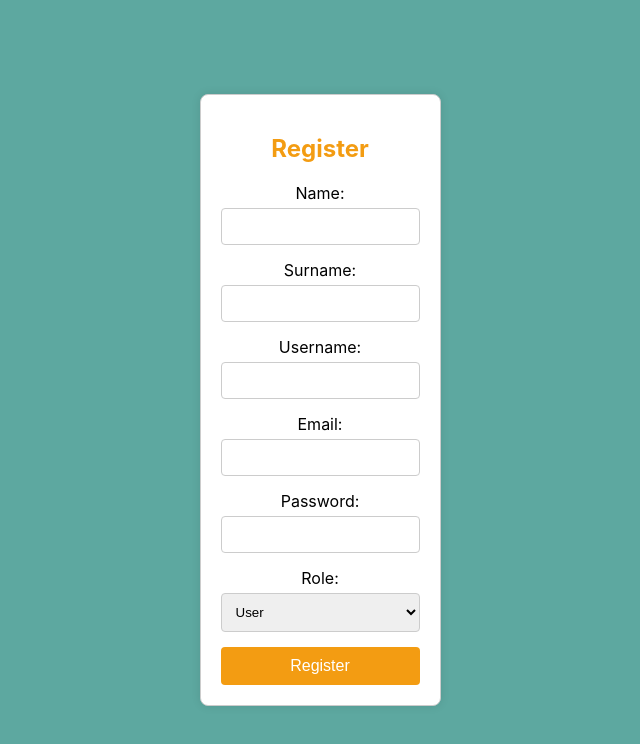
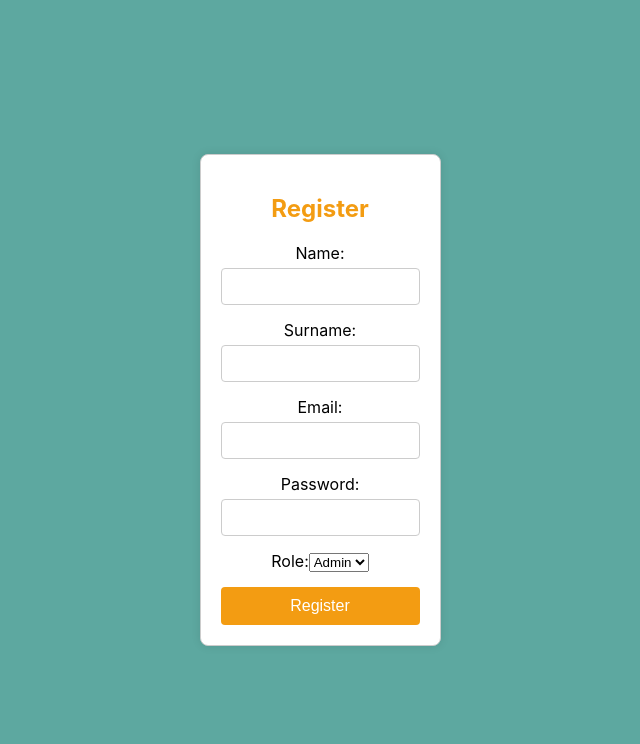
Before and after one commit to elab-development/internet-tehnologije-projekat-interaktivnikalendar_2020_0095, a React (Create React App) app in the folder react_aplikacija/: page /registration in a window 1280 px wide. Shown: the top 744 px of the page, without its empty margins (320-960 px from the left). Built offline with nearby package versions, Linux system fonts and the light colour scheme.

Commit message:
Povezana registracija sa laravelom

```diff
--- /dev/null
+++ b/package.json
@@ -0,0 +1,5 @@
+{
+  "dependencies": {
+    "axios": "^1.7.5"
+  }
+}
--- a/react_aplikacija/src/components/Login.jsx
+++ b/react_aplikacija/src/components/Login.jsx
@@ -1,4 +1,4 @@
-
+/*
 import React, { useState } from 'react';
 import { useNavigate } from 'react-router-dom';
 
@@ -50,3 +50,70 @@ const Login = () => {
 };
 
 export default Login;
+*/
+
+import React, { useState } from 'react';
+import { useNavigate } from 'react-router-dom';
+import axios from 'axios';
+
+const Login = () => {
+  const [email, setEmail] = useState('');
+  const [password, setPassword] = useState('');
+  const navigate = useNavigate();
+
+  const handleSubmit = async (e) => {
+    e.preventDefault();
+
+    // Create an object containing all login data
+    const loginData = {
+      email,
+      password,
+    };
+
+    try {
+      // Send the login data to your backend
+      await axios.post("http://127.0.0.1:8000/api/login", loginData);
+
+      // Redirect to the dashboard upon successful login
+      navigate('/dashboard');
+    } catch (error) {
+      console.error("There was an error logging in!", error);
+    }
+  };
+
+  return (
+    <div style={{ maxWidth: '400px', margin: '0 auto', padding: '20px', border: '1px solid #ccc', borderRadius: '5px', backgroundColor: 'white' }}>
+      <h2 className='login-title'>Login</h2>
+      <form onSubmit={handleSubmit} className='login-form'>
+        <div style={{ marginBottom: '10px' }} className='input-group'>
+          <label htmlFor="email" className='input-label'>Email:</label>
+          <input
+            className='input-field'
+            type="email"
+            id="email"
+            value={email}
+            onChange={(e) => setEmail(e.target.value)}
+            required
+          />
+        </div>
+        <div style={{ marginBottom: '10px' }}>
+          <label htmlFor="password" className='input-label'>Password:</label>
+          <input
+            className='input-field'
+            type="password"
+            id="password"
+            value={password}
+            onChange={(e) => setPassword(e.target.value)}
+            required
+          />
+        </div>
+        <button type="submit" style={{ width: '100%', padding: '10px', borderRadius: '4px', border: 'none', cursor: 'pointer' }}
+          className='submit-button'>
+          Login
+        </button>
+      </form>
+    </div>
+  );
+};
+
+export default Login;
--- a/react_aplikacija/src/components/Registration.jsx
+++ b/react_aplikacija/src/components/Registration.jsx
@@ -1,21 +1,37 @@
 import React, { useState } from 'react';
 import { useNavigate } from 'react-router-dom';
+import axios  from 'axios';
 
 const Registration = () => {
   const [name, setName] = useState('');
   const [surname, setSurname] = useState('');
-  const [username, setUsername] = useState('');
   const [email, setEmail] = useState('');
   const [password, setPassword] = useState('');
   const [role, setRole] = useState('User');
+  const isHomePage = window.location.pathname === '/register';
 
   const navigate = useNavigate();
 
   const handleSubmit = (e) => {
     e.preventDefault();
+    const registrationData = {
+      name,
+      surname,
+      email,
+      password,
+      role,
+    };
     //Ovde kucamo logiku za registraciju
+    axios.post("http://127.0.0.1:8000/api/register", registrationData)
+    .then(response => {
+      console.log(response.data);
+      navigate('/login');
+    })
+    .catch(error => {
+      console.log(error.response.data); // This will show validation errors from the backend
+    });
+    /*navigate('/login');*/
 
-    navigate('/login');
   };
 
   return (
@@ -44,16 +60,6 @@ const Registration = () => {
             />
           </div>
           <div className="input-group">
-            <label className="input-label">Username:</label>
-            <input
-              type="text"
-              value={username}
-              onChange={(e) => setUsername(e.target.value)}
-              className="input-field"
-              required
-            />
-          </div>
-          <div className="input-group">
             <label className="input-label">Email:</label>
             <input
               type="email"
@@ -74,16 +80,21 @@ const Registration = () => {
             />
           </div>
           <div className="input-group">
-            <label className="input-label">Role:</label>
-            <select
-              value={role}
-              onChange={(e) => setRole(e.target.value)}
-              className="input-field"
-            >
-              <option value="Admin">Admin</option>
-              <option value="Manager">Manager</option>
-              <option value="User">User</option>
-            </select>
+          {isHomePage ? (
+                <label>
+                    Role:
+                    <select value={role} onChange={(e) => setRole(e.target.value)}>
+                        <option value="Admin">Manager</option>
+                    </select>
+                </label>
+            ) : (
+                <label>
+                    Role:
+                    <select value={role} onChange={(e) => setRole(e.target.value)}>
+                    <option value="Admin">Admin</option>
+                    </select>
+                </label>
+            )}
           </div>
           <button type="submit" className="submit-button">Register</button>
         </form>
```
Also changed, not shown: 2 other files (tests, documents, lock files or other folders).
